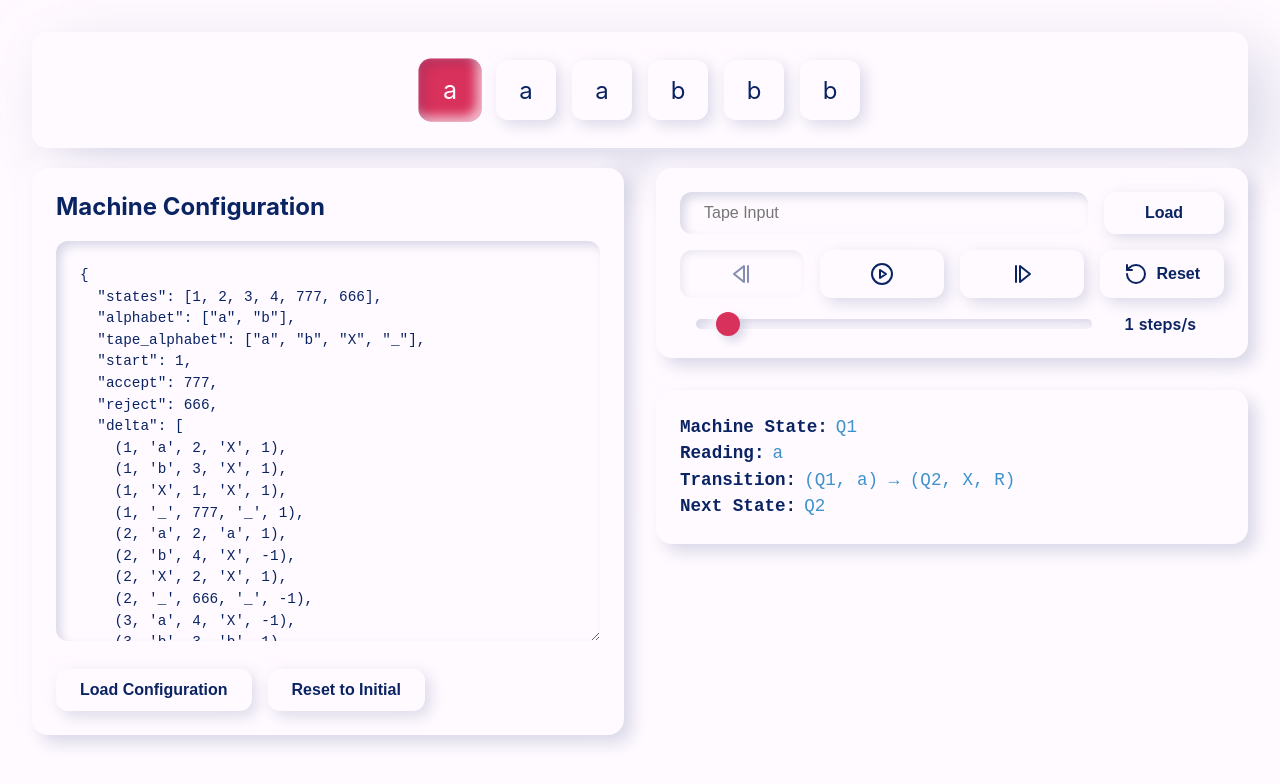
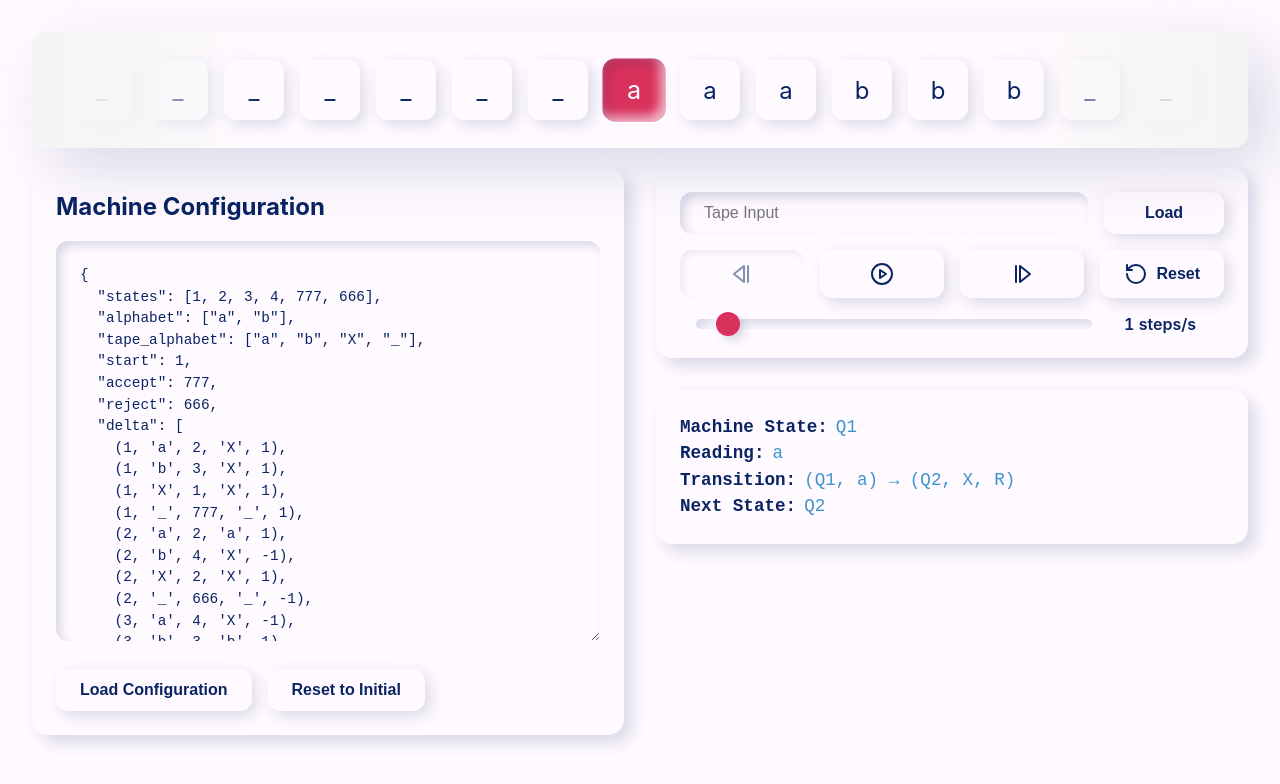
Before and after one commit to jcuhnoio/focs-final, a React (Create React App) app in the folder tm-visualizer/: page / in a window 1280 px wide. Shown: the top 784 px of the page. Built offline with nearby package versions, Linux system fonts and the light colour scheme.

Commit message:
Change tape visualization

```diff
--- a/tm-visualizer/src/components/Tape/Tape.css
+++ b/tm-visualizer/src/components/Tape/Tape.css
@@ -1,15 +1,53 @@
 .tape {
-    display: flex;
-    justify-content: center;
-    align-items: center;
-    overflow-x: auto;
-    padding: 20px;
+    position: relative;
+    overflow: hidden;
+    padding: 20px 0;
     background-color: var(--background);
     border-radius: 15px;
     margin-bottom: 20px;
     box-shadow:
         20px 20px 60px var(--shadow-dark),
         -20px -20px 60px var(--shadow-light);
+}
+
+/* Gradient masks for fading effect */
+.tape::before,
+.tape::after {
+    content: '';
+    position: absolute;
+    top: 0;
+    bottom: 0;
+    width: 228px; /* Width of 3 cells (76px * 3) */
+    pointer-events: none;
+    z-index: 1;
+}
+
+.tape::before {
+    left: 0;
+    background: linear-gradient(
+        to right,
+        rgb(245, 245, 245) 0%,
+        rgba(245, 245, 245, 0.9) 33%,
+        rgba(245, 245, 245, 0.5) 66%,
+        transparent 100%
+    );
+}
+
+.tape::after {
+    right: 0;
+    background: linear-gradient(
+        to left,
+        rgb(245, 245, 245) 0%,
+        rgba(245, 245, 245, 0.9) 33%,
+        rgba(245, 245, 245, 0.5) 66%,
+        transparent 100%
+    );
+}
+
+.tape-content {
+    display: flex;
+    align-items: center;
+    will-change: transform;
 }
 
 .cell {
@@ -27,6 +65,7 @@
         5px 5px 15px var(--shadow-dark),
         -5px -5px 15px var(--shadow-light);
     transition: all 0.3s ease;
+    flex-shrink: 0;
 }
 
 .cell.active {
@@ -37,22 +76,3 @@
         inset -5px -5px 10px var(--shadow-light);
     transform: scale(1.05);
 }
-
-/* Custom scrollbar for tape overflow */
-.tape::-webkit-scrollbar {
-    height: 8px;
-}
-
-.tape::-webkit-scrollbar-track {
-    background: var(--background);
-    border-radius: 4px;
-}
-
-.tape::-webkit-scrollbar-thumb {
-    background: var(--primary);
-    border-radius: 4px;
-}
-
-.tape::-webkit-scrollbar-thumb:hover {
-    background: var(--secondary);
-}
--- a/tm-visualizer/src/components/Tape/Tape.js
+++ b/tm-visualizer/src/components/Tape/Tape.js
@@ -1,19 +1,32 @@
-import React from "react";
-import "./Tape.css"; // Add styling for the tape
+import React from 'react';
+import './Tape.css';
 
-function Tape({ tape, headPosition }) {
+const Tape = ({ tape, headPosition }) => {
+  const EXTRA_CELLS = 10;
+  const leftPadding = Array(EXTRA_CELLS).fill('_');
+  const rightPadding = Array(EXTRA_CELLS).fill('_');
+  const fullTape = [...leftPadding, ...tape, ...rightPadding];
+
+  const cellWidth = 76; // 60px width + 16px margin
+  const transformStyle = {
+    transform: `translateX(calc(50vw - ${(headPosition + EXTRA_CELLS + 0.5) * cellWidth}px - ${cellWidth/2}px))`,
+    transition: 'transform 0.3s cubic-bezier(0.4, 0.0, 0.2, 1)'
+  };
+
   return (
     <div className="tape">
-      {tape.map((cell, index) => (
-        <div
-          key={index}
-          className={`cell ${index === headPosition ? "active" : ""}`}
-        >
-          {cell || "_"} {/* Display underscore for empty cells */}
-        </div>
-      ))}
+      <div className="tape-content" style={transformStyle}>
+        {fullTape.map((cell, index) => (
+          <div
+            key={index}
+            className={`cell ${index === headPosition + EXTRA_CELLS ? 'active' : ''}`}
+          >
+            {cell}
+          </div>
+        ))}
+      </div>
     </div>
   );
-}
+};
 
 export default Tape;
--- /dev/null
+++ b/tm-visualizer/src/styles/globals.css
@@ -0,0 +1,67 @@
+/* styles/globals.css */
+
+:root {
+    /* Base colors */
+    --background: #f0f0f0;
+    --primary: #2d3436;
+    --secondary: #636e72;
+    --accent: #0984e3;
+
+    /* RGB versions for opacity operations */
+    --primary-rgb: 45, 52, 54;
+    --secondary-rgb: 99, 110, 114;
+    --accent-rgb: 9, 132, 227;
+
+    /* Neumorphic shadows */
+    --shadow-dark: rgba(0, 0, 0, 0.15);
+    --shadow-light: rgba(255, 255, 255, 0.85);
+
+    /* Status colors */
+    --success: #00b894;
+    --error: #d63031;
+    --warning: #fdcb6e;
+
+    /* Spacing */
+    --spacing-xs: 0.25rem;
+    --spacing-sm: 0.5rem;
+    --spacing-md: 1rem;
+    --spacing-lg: 1.5rem;
+    --spacing-xl: 2rem;
+
+    /* Border radius */
+    --radius-sm: 4px;
+    --radius-md: 8px;
+    --radius-lg: 16px;
+
+    /* Transitions */
+    --transition-fast: 0.2s;
+    --transition-normal: 0.3s;
+    --transition-slow: 0.5s;
+  }
+
+  /* Reset and base styles */
+  * {
+    margin: 0;
+    padding: 0;
+    box-sizing: border-box;
+  }
+
+  body {
+    background-color: var(--background);
+    color: var(--primary);
+    font-family: -apple-system, BlinkMacSystemFont, 'Segoe UI', Roboto, Oxygen,
+      Ubuntu, Cantarell, 'Open Sans', 'Helvetica Neue', sans-serif;
+    line-height: 1.5;
+  }
+
+  button {
+    cursor: pointer;
+    font-family: inherit;
+  }
+
+  /* Utility classes */
+  .container {
+    max-width: 1200px;
+    margin: 0 auto;
+    padding: 0 var(--spacing-md);
+  }
```
Lines whose indentation alone changed are shown as unchanged.
